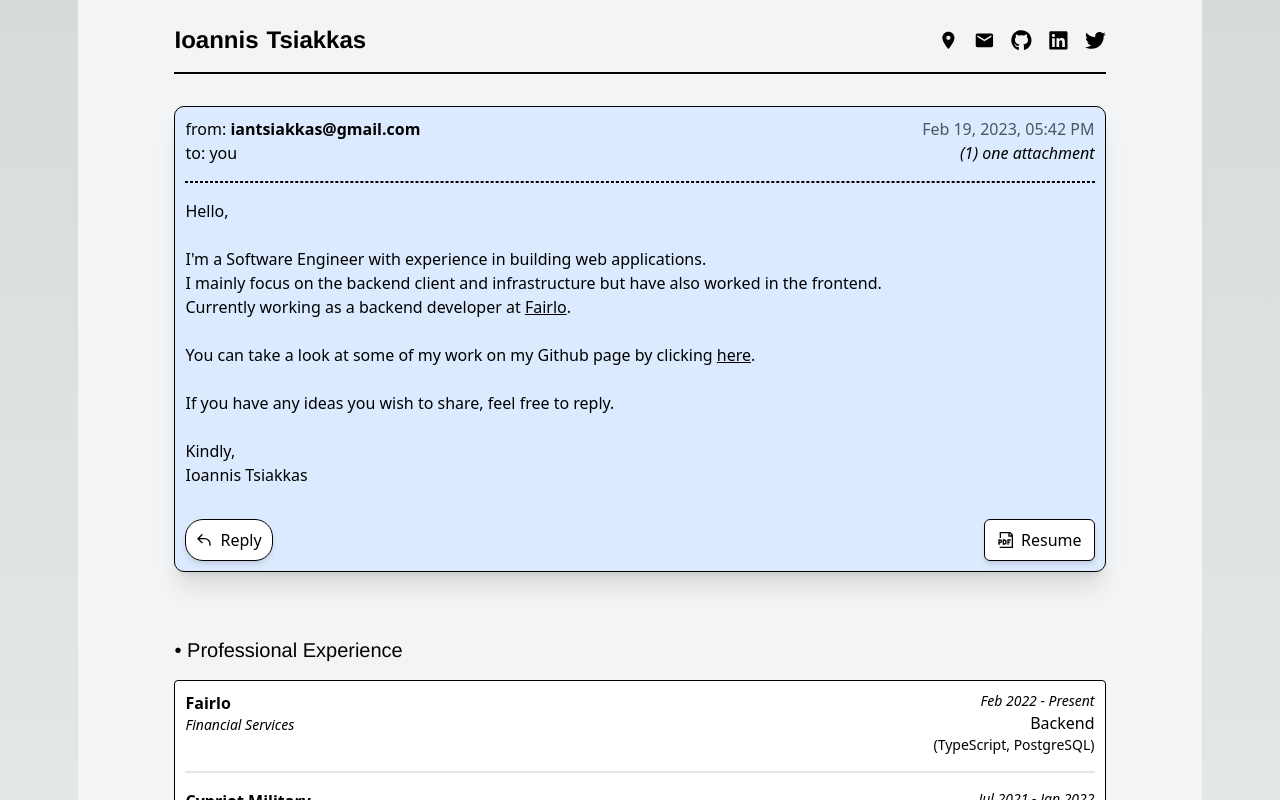
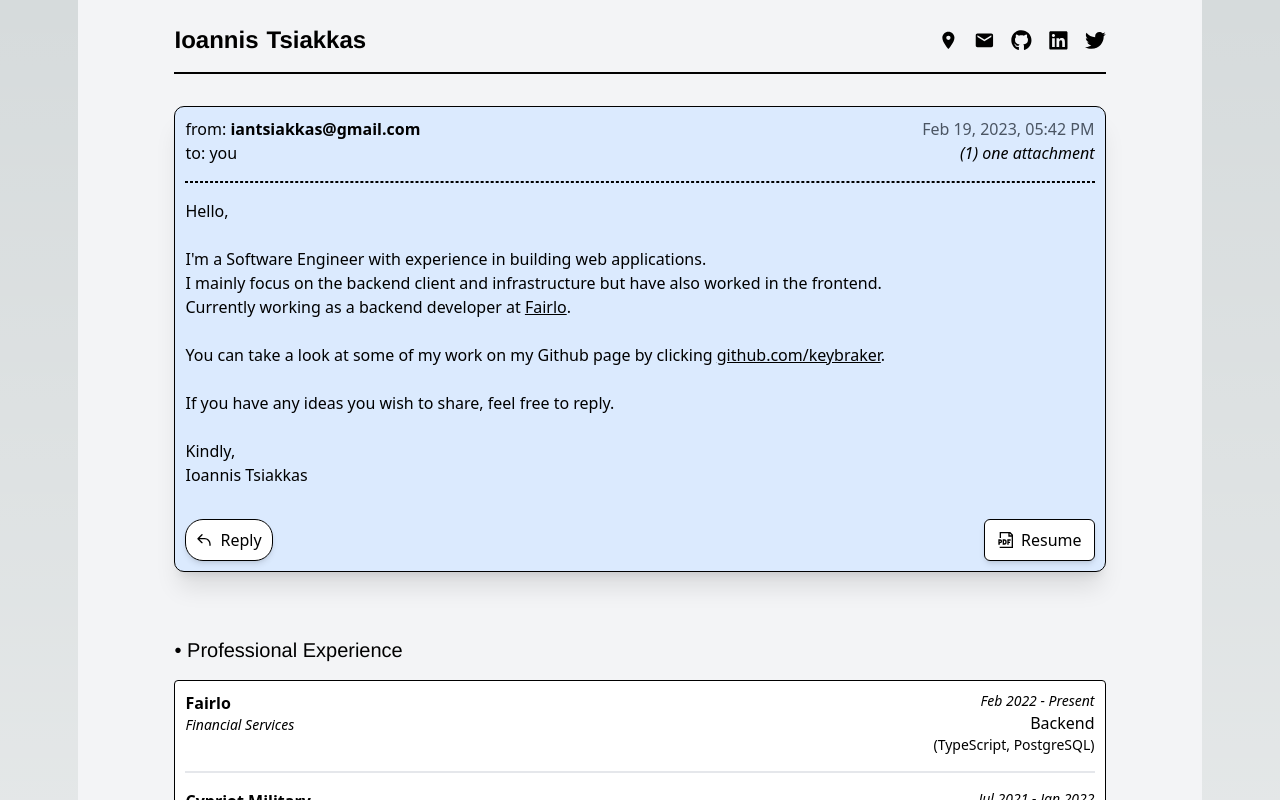
Before and after one commit to keybraker/keybraker.github.io, a Next.js app: page / in a window 1280 px wide. Shown: the top 800 px of the page. Built offline with nearby package versions, Linux system fonts and the light colour scheme.

Commit message:
SEO compliance update

```diff
--- a/src/abilities/email.tsx
+++ b/src/abilities/email.tsx
@@ -85,7 +85,7 @@ export default function Email() {
             rel="noreferrer"
             className="underline"
           >
-            here
+            github.com/keybraker
           </a>
           .
         </p>
```
